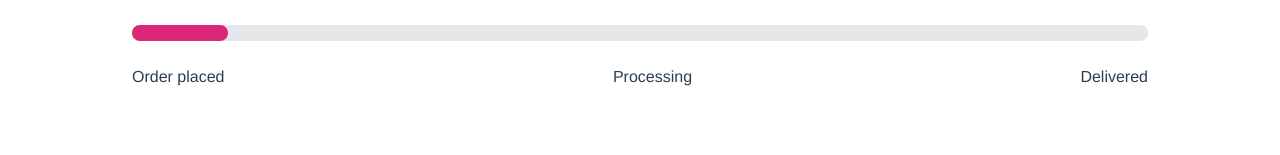
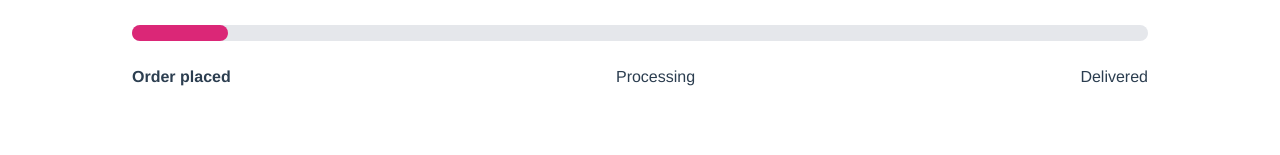
Before and after one commit to tekarr/Bazar_frontend, a Vue app: page /trackorder in a window 1280 px wide. Shown: the part 727-882 px from the top of the page. Built offline with nearby package versions, Linux system fonts and the light colour scheme.

Commit message:
Update trackorder.vue

```diff
--- a/src/views/trackorder.vue
+++ b/src/views/trackorder.vue
@@ -39,9 +39,9 @@
             </div>
 
             <div class="py-6 flex justify-between">
-                <p>Order placed</p>
-                <p>Processing</p>
-                <p>Delivered</p>
+                <p class="font-bold">Order placed</p>
+                <p class="">Processing</p>
+                <p class="">Delivered</p>
             </div>
         </div>
     </div>
```
